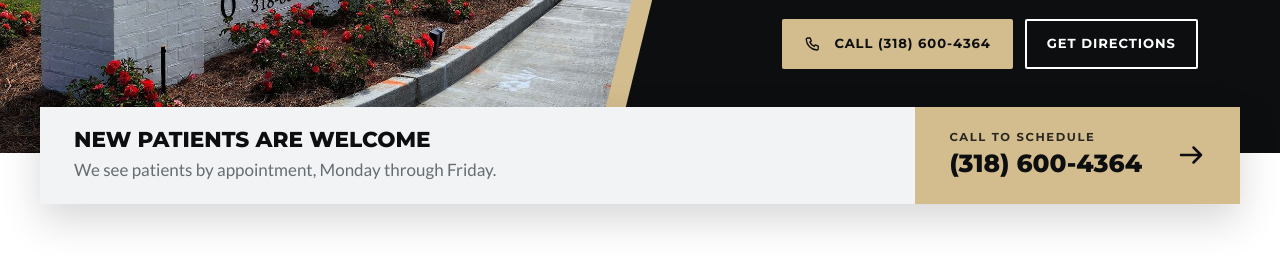
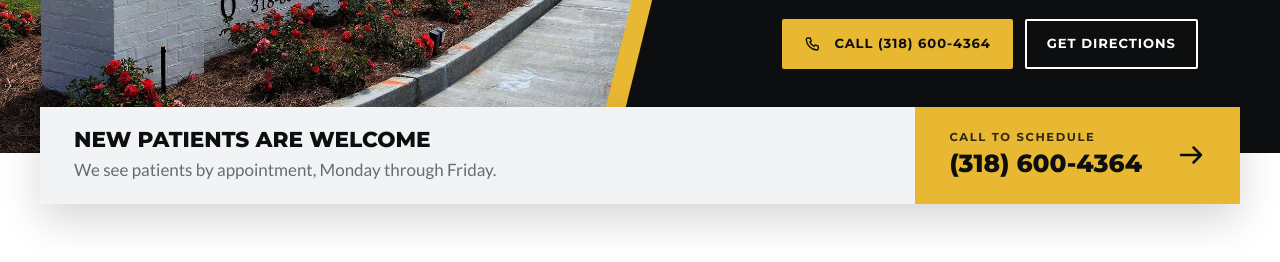
Before and after one commit to wyttmrgn/geaux-family-health, a plain HTML site: page index.html in a window 1280 px wide. Shown: the part 512-774 px from the top of the page. Drawn offline with Linux system fonts and the light colour scheme; a web font is replaced by a local one.

Commit message:
Use a brighter gold
Co-Authored-By: Claude Fable 5.2 <noreply@anthropic.com>

```diff
--- a/index.html
+++ b/index.html
@@ -48,7 +48,7 @@
 <style>
 /* ==========================================================
    Geaux Family Health
-   Black and white from the logo, with Saints old gold.
+   Black and white from the logo, with a bright Saints-style gold.
    Montserrat (headings, nav, buttons), Lato (text),
    Birthstone Bounce (script accent, close to the logo script)
    ========================================================== */
@@ -58,11 +58,11 @@
   --coal: #191b1d;
   --text: #33373b;
   --mute: #666c72;
-  --gold: #d3bc8d;   /* Saints old gold: blocks, and text on black */
-  --gold-h: #c2a871; /* hover */
-  --gold-t: #ad8c3c; /* large gold headings and marks on white */
-  --gold-d: #8f7032; /* small gold text on white */
-  --star: #c9a653;
+  --gold: #e8b832;   /* bright gold: blocks, and text on black */
+  --gold-h: #d3a41f; /* hover */
+  --gold-t: #b08210; /* large gold headings and marks on white */
+  --gold-d: #8f6a0e; /* small gold text on white */
+  --star: #e3ae24;
   --grey: #f1f3f4;
   --line: #dde1e4;
 
```
